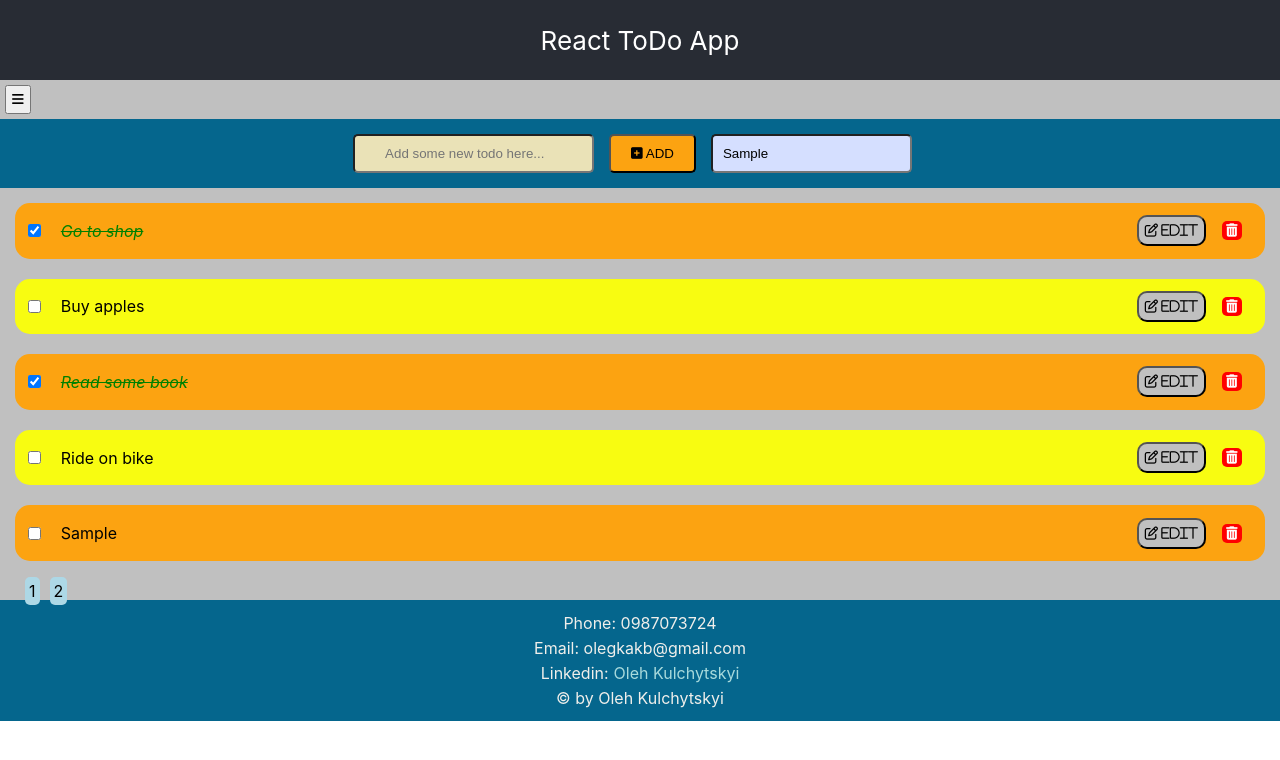
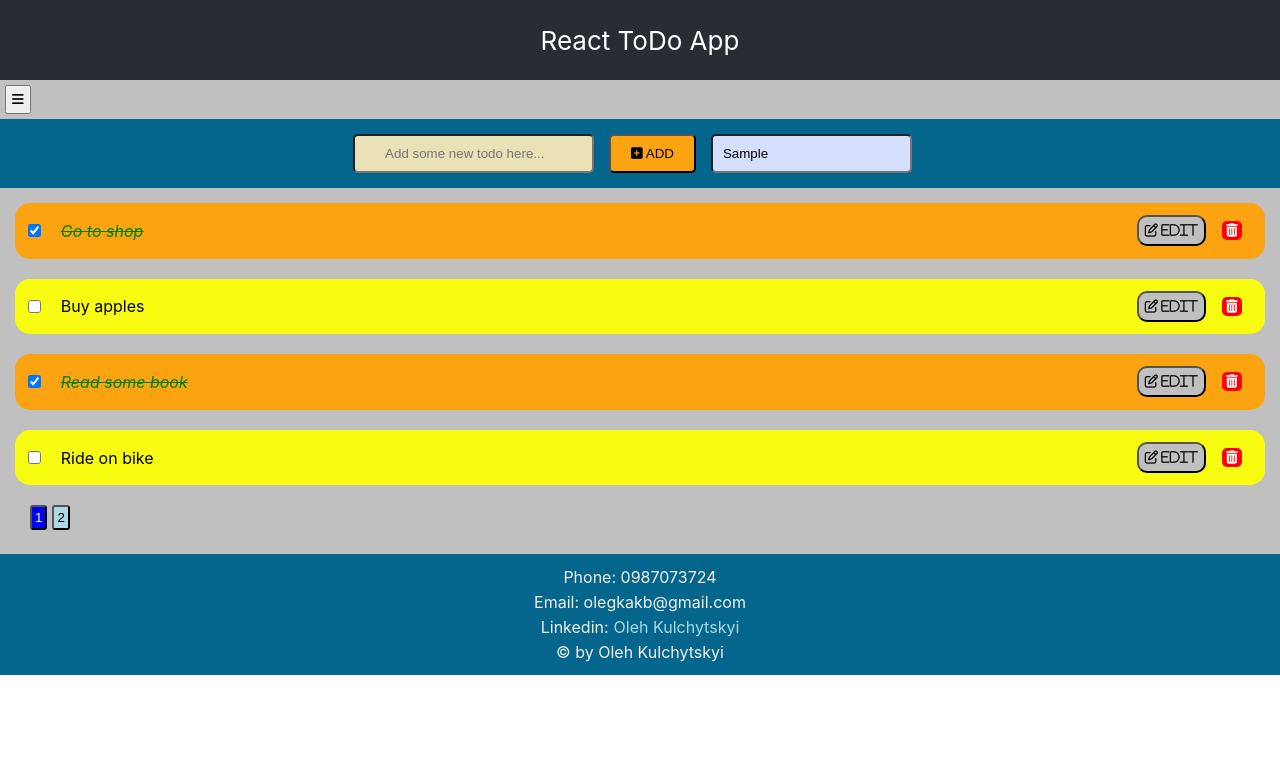
Before and after one commit to KulchytskyiOleh/React-ToDo-App, a React (Create React App) app: page / in a window 1280 px wide. Both pictures are taken after typing "Sample", "Sample" into the empty fields and a click on the button "ADD". Shown: the top 760 px of the page. Built offline with nearby package versions, Linux system fonts and the light colour scheme.

Commit message:
add pagination fix sidebar

```diff
--- a/src/components/Content/Content.css
+++ b/src/components/Content/Content.css
@@ -96,26 +96,7 @@
   background-color: #ff0000;
   color: #05668d;
 }
-div.Paginate {
-  display: grid;
-}
 
-div.Paginate > ul {
-  margin-left: 15px;
-  grid-template-rows: auto;
-}
-div.Paginate > ul > li {
-  float: left;
-  margin-left: 5px;
-}
-
-div.Paginate > ul > li > a {
-  padding: 4px;
-  margin-right: auto;
-  border-radius: 5px;
-  background-color: lightblue;
-  color: black;
-}
 p.todoText {
   color: black;
   padding-left: 15px;
--- /dev/null
+++ b/src/components/Pagination/Pagination.css
@@ -0,0 +1,28 @@
+.Paginate {
+  display: none;
+}
+.Active {
+  display: block;
+}
+
+.Paginate > ul {
+  display: inline-block;
+  margin-left: 25px;
+  grid-template-rows: auto;
+}
+.Paginate > ul > li {
+  float: left;
+  margin-left: 5px;
+}
+
+.Paginate > ul > li > button {
+  margin-right: auto;
+  border-radius: 3px;
+  padding: 3px;
+  background-color: lightblue;
+  color: #000000;
+}
+.Paginate > ul > li > button.ActivePage {
+  background-color: #0000ff;
+  color: #ffffff;
+}
--- a/src/components/Pagination/Pagination.js
+++ b/src/components/Pagination/Pagination.js
@@ -1,46 +1,38 @@
-import React from "react";
-
-function Pagination({ todos }) {
+import React /* useState  */ from "react";
+import "./Pagination.css";
+function Pagination({ todos, itemsPerPage, currentPage, currentPageHandler }) {
   let numberOfPage = [];
-  let itemsPerPage = 4;
   let numberOfItems = todos.length;
   let paginateItemsCounter = Math.ceil(numberOfItems / itemsPerPage);
-
-  numberOfPage.style = {
-    hide: { display: "none" },
-    show: { display: "block" },
-  };
 
   for (let i = 1; i <= paginateItemsCounter; i++) {
     numberOfPage.push(i);
   }
-  let pageHandler = (e) => console.log(e.target.name);
-  /* if (todos.length > itemsPerPage) {
-      todos.map((item, index) => {
-        // let itemNumber = ++index;
-        console.log(item, index + 1);
-      });
-    }
-    console.log(e.target.value);
-  }; */
+
+  // if (currentPage) {
+  //   todos.map((item, index) =>
+  //     Math.ceil(++index / itemsPerPage) === currentPage
+  //       ? console.log(item)
+  //       : null
+  //   );
+  // }
+  // console.log("--------------");
 
   return (
-    <div
-      className="Paginate"
-      style={
-        numberOfPage.length <= 1
-          ? numberOfPage.style.hide
-          : numberOfPage.style.show
-      }
-    >
+    <div className={numberOfPage.length <= 1 ? "Paginate" : "Paginate Active"}>
       <ul>
+        {/* <li>prev</li> */}
         {numberOfPage.map((number) => (
           <li key={number}>
-            <a href="#/" name={number} onClick={pageHandler}>
+            <button
+              className={currentPage === number ? "ActivePage" : null}
+              onClick={() => currentPageHandler(number)}
+            >
               {number}
-            </a>
+            </button>
           </li>
         ))}
+        {/* <li>next</li> */}
       </ul>
     </div>
   );
--- a/src/components/Practice/Practice.js
+++ b/src/components/Practice/Practice.js
@@ -9,8 +9,8 @@ export default class Practice extends React.Component {
   constructor({ todosData }) {
     super();
     this.newTodoItem = React.createRef();
-    this.editTodoItem = React.createRef();
-    this.searchTodoItem = React.createRef();
+    // this.editTodoItem = React.createRef();
+    // this.searchTodoItem = React.createRef();
 
     this.state = {
       text: "",
@@ -22,8 +22,10 @@ export default class Practice extends React.Component {
       showSideBar: false,
       showModal: false,
       todos: todosData,
-      completed: "",
-      uncompleted: "",
+      // completed: "",
+      // uncompleted: "",
+      itemsPerPage: 4,
+      currentPage: 1,
     };
   }
 
@@ -104,6 +106,7 @@ export default class Practice extends React.Component {
   statusSwitchHandler = (status) => this.setState({ status });
 
   handleSearch = (search) => this.setState({ search });
+  currentPageHandler = (currentPage) => this.setState({ currentPage });
 
   componentDidUpdate() {
     // this.newTodoItem.current.focus();
@@ -171,9 +174,16 @@ export default class Practice extends React.Component {
             todos={this.state.todos}
             search={this.state.search}
             status={this.state.status}
+            currentPage={this.state.currentPage}
+            itemsPerPage={this.state.itemsPerPage}
           />
         </div>
-        <Pagination todos={this.state.todos} />
+        <Pagination
+          todos={this.state.todos}
+          itemsPerPage={this.state.itemsPerPage}
+          currentPage={this.state.currentPage}
+          currentPageHandler={this.currentPageHandler}
+        />
       </div>
     );
   }
--- a/src/components/Practice/TodoItemsList.js
+++ b/src/components/Practice/TodoItemsList.js
@@ -11,8 +11,17 @@ export default function TodoItemsList({
   currentItemId,
   search,
   status,
+  currentPage,
+  itemsPerPage,
 }) {
-
+  // if (currentPage) {
+  //   todos.map((item, index) =>
+  //     Math.ceil(++index / itemsPerPage) === currentPage
+  //       ? console.log(item)
+  //       : null
+  //   );
+  // }
+  // console.log("--------------");
 
   return todos
     .filter((item) =>
@@ -21,11 +30,15 @@ export default function TodoItemsList({
     .filter((item) => {
       if (status === "all") return true;
       else if (status === "completed" && item.completed === true) {
-        /*   if (item.completed === true) */ return true;
+        return true;
       } else if (status === "uncompleted" && item.completed === false) {
-        /*  if (item.completed === false) */ return true;
+        return true;
       }
       return false;
+    })
+    .filter((item, index) => {
+      if (currentPage && Math.ceil(++index / itemsPerPage) === currentPage)
+        return item;
     })
     .map((item) => (
       <TodoItem
--- a/src/components/Sidebar/Sidebar.js
+++ b/src/components/Sidebar/Sidebar.js
@@ -9,12 +9,16 @@ export default function Sidebar({
 }) {
   const [sidebar, setSidebar] = useState(showSideBar);
   const [modal, setModal] = useState(showModal);
+  const uncompletedTodos = useRef(null);
+  const completedTodos = useRef(null);
+  const allTodos = useRef(null);
+  const [displayAllTodos, setDisplayAllTodos] = useState(true);
   let sidebarToggleHandler = () => setSidebar(() => !sidebar);
   let modalToggleHandler = () => setModal(() => !modal);
-  const allTodos = useRef(null);
-  const uncompletedTodos = useRef(null);
-  const completedTodos = useRef(null);
   // let statusHandler = (e) => statusSwitchHandler(e.target.value);
+  let allTodosToggleHandler = () => {
+    setDisplayAllTodos(!displayAllTodos);
+  };
 
   useEffect(() => {
     if (status === "completed") {
@@ -22,7 +26,7 @@ export default function Sidebar({
     } else if (status === "uncompleted") {
       return setSidebar(null);
     } else if (status === "all") {
-      return;
+      return setSidebar(null);
     }
   }, [status]);
 
@@ -35,7 +39,6 @@ export default function Sidebar({
         onClick={() => {
           sidebarToggleHandler();
           setModal("");
-          statusSwitchHandler(allTodos.current.value);
         }}
       >
         <i className={sidebar ? "fa fa-times" : "fa fa-bars"}></i>
@@ -45,16 +48,28 @@ export default function Sidebar({
           <button
             value="uncompleted"
             ref={uncompletedTodos}
-            // onClick={statusHandler}
-            onClick={() => statusSwitchHandler(uncompletedTodos.current.value)}
+            onClick={() => {
+              statusSwitchHandler(
+                displayAllTodos
+                  ? uncompletedTodos.current.value
+                  : allTodos.current.value
+              );
+              allTodosToggleHandler();
+            }}
           >
             Active todos
           </button>
           <button
             value="completed"
             ref={completedTodos}
-            // onClick={statusHandler}
-            onClick={() => statusSwitchHandler(completedTodos.current.value)}
+            onClick={() => {
+              statusSwitchHandler(
+                displayAllTodos
+                  ? completedTodos.current.value
+                  : allTodos.current.value
+              );
+              allTodosToggleHandler();
+            }}
           >
             Completed todos
           </button>
```
